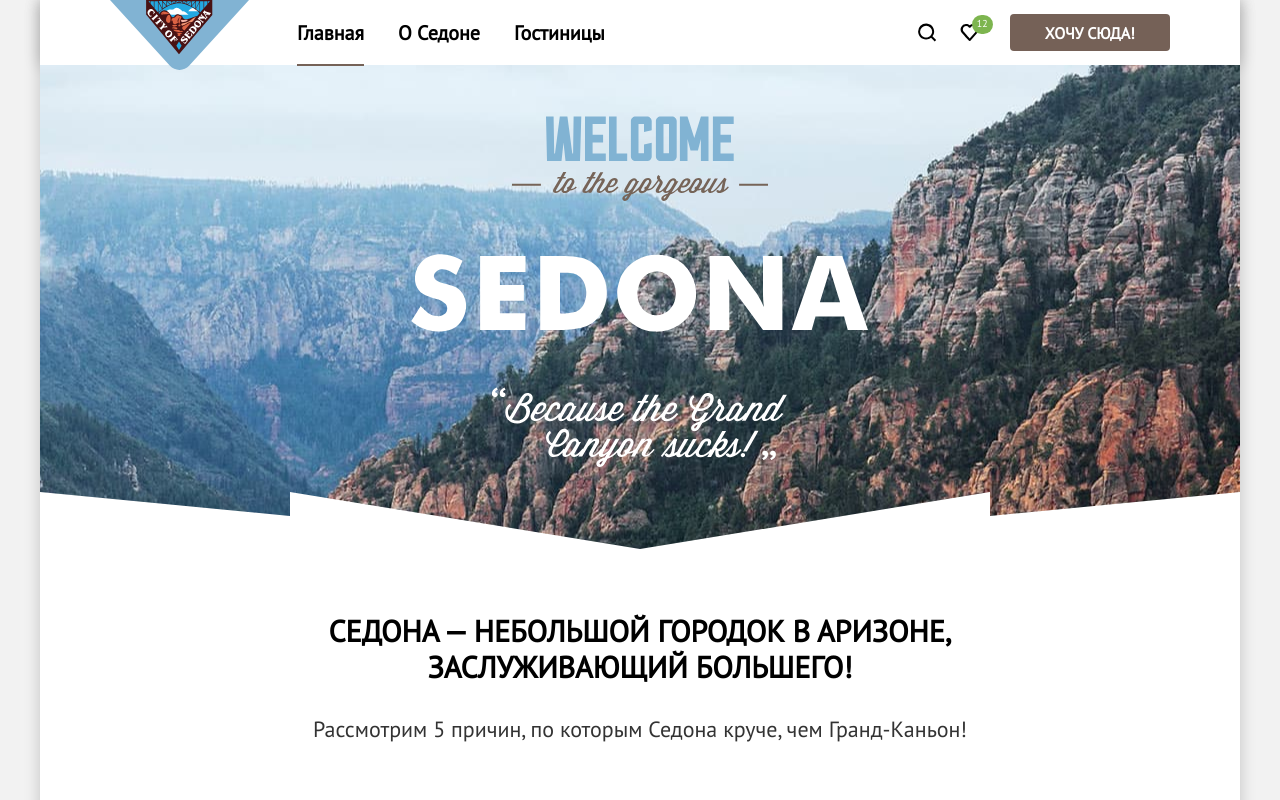
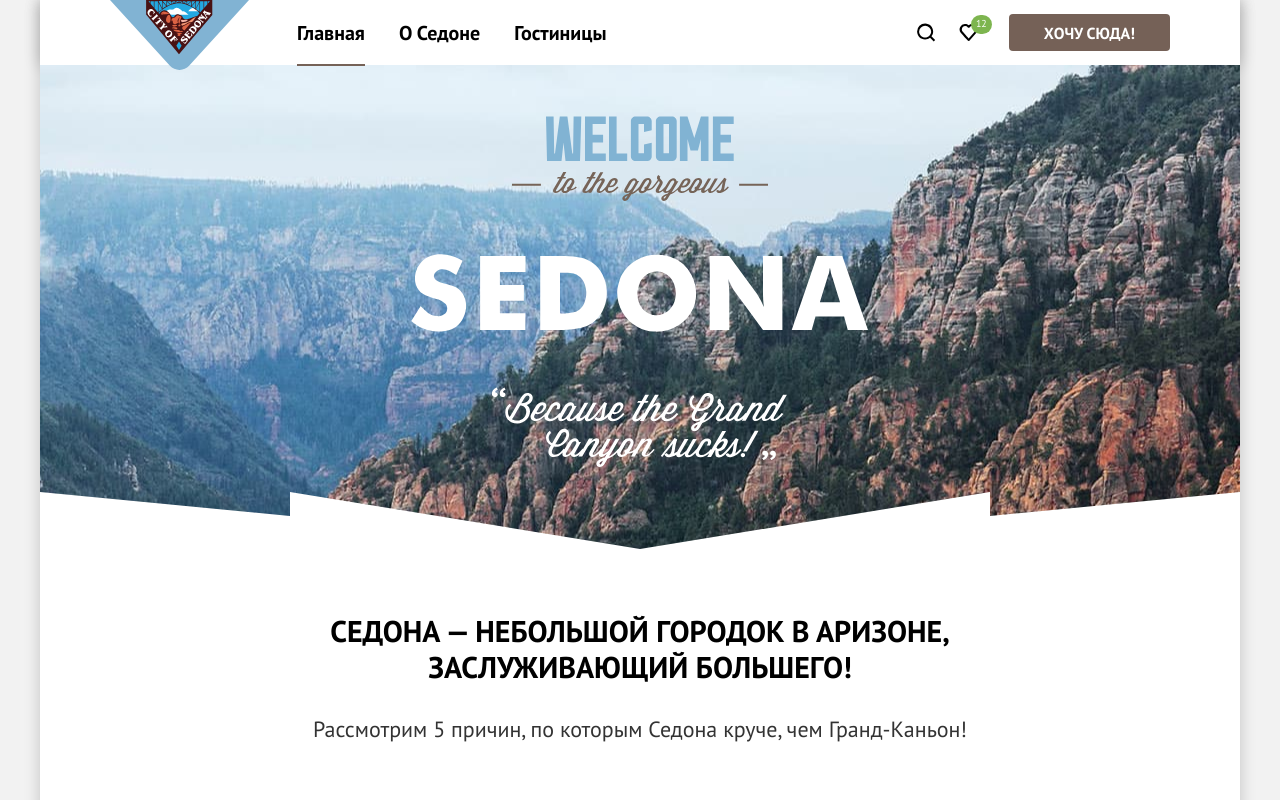
Before and after one commit to htmlacademy-htmlcss/2037643-sedona-34, a plain HTML site: page index.html in a window 1280 px wide. Shown: the top 800 px of the page. Drawn offline with Linux system fonts and the light colour scheme.

Commit message:
Доработка замечаний

```diff
--- a/styles/style.css
+++ b/styles/style.css
@@ -1,7 +1,7 @@
 @font-face {
   font-family: "PT Sans";
   font-style: "normal";
-  font-weight: "700";
+  font-weight: 700;
   src: url("../fonts/ptsans-700.woff2") format("woff2");
   font-display: swap;
 }
@@ -9,7 +9,7 @@
 @font-face {
   font-family: "PT Sans";
   font-style: "normal";
-  font-weight: "400";
+  font-weight: 400;
   src: url("../fonts/ptsans-400.woff2") format("woff2");
   font-display: swap;
 }
@@ -836,6 +836,7 @@ margin-right: 26px;
 .input-age{
   text-align: center;
   appearance: textfield;
+  border-radius: 0;
 }
 
 .input-age:focus{
@@ -1105,6 +1106,7 @@ margin-right: 26px;
 .filter-label{
   position: relative;
   padding-left: 36px;
+  cursor: pointer;
 }
 
 .catalog-filter-list{
```
